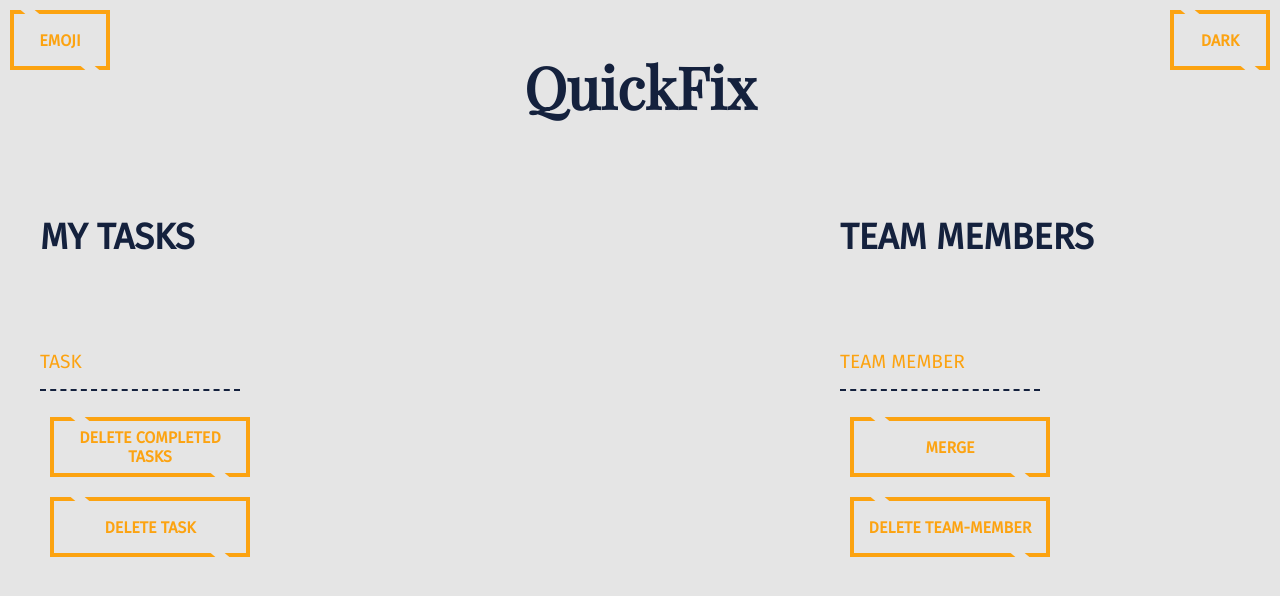
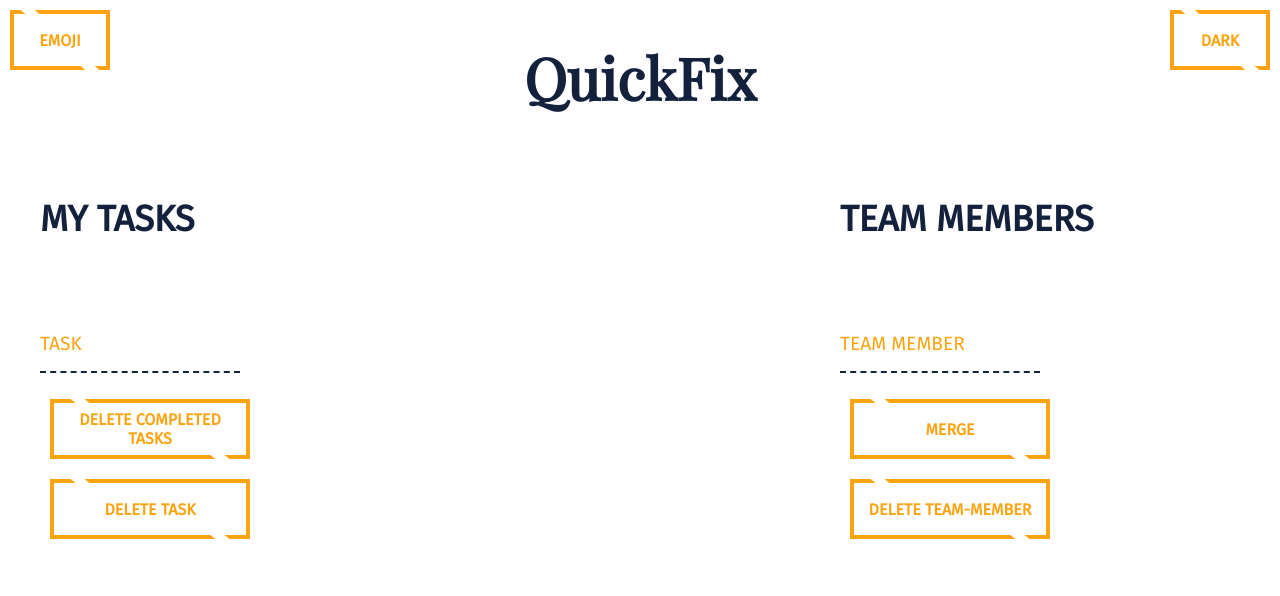
Before and after one commit to 97krihop/PRO104-Webprosjekt-eksamen, a plain HTML site: page docs/index.html in a window 1280 px wide. Drawn offline with nearby package versions, Linux system fonts and the light colour scheme.

Commit message:
WP 2 godsjenning

```diff
--- a/docs/css/style.css
+++ b/docs/css/style.css
@@ -1,5 +1,5 @@
 :root {
-	--clr-light: #e5e5e5;
+	--clr-light: #ffffff;
 	--clr-dark: #14213d;
 	--clr-active: #fca311;
 
@@ -66,7 +66,7 @@ ul {
 	width: 100%;
 	padding: 0.25rem 0;
 	background: none;
-	color: white;
+	color: var(--foreground);
 	font-size: 1.2em;
 	font-weight: bolder;
 	transition: border 500ms;
--- a/docs/index.html
+++ b/docs/index.html
@@ -17,12 +17,12 @@
 		<title>QuickFix</title>
 	</head>
 
-	<body>
+	<body role="main">
 		<!-- title -->
-		<h2 class="title">QuickFix</h2>
+		<h1 class="title" role="banner">QuickFix</h1>
 
 		<!-- task -->
-		<div class="all-tasks">
+		<div class="all-tasks" role="main" aria-labelledby="Tasks">
 			<h2>MY TASKS</h2>
 			<!-- list of tasks -->
 			<ul class="task-task" data-tasks></ul>
@@ -50,7 +50,7 @@
 
 		<!-- active area-->
 
-		<div class="active" data-active-div>
+		<div class="active" data-active-div role="form">
 			<!-- the active task -->
 			<h2 data-active-h2></h2>
 
@@ -83,7 +83,7 @@
 
 		<!-- team members -->
 
-		<div class="team-members">
+		<div class="team-members" role="main" aria-labelledby="Team-meber">
 			<h2>TEAM MEMBERS</h2>
 			<!-- list of team members -->
 			<ul class="task-list" data-teams></ul>
@@ -111,10 +111,14 @@
 		</div>
 
 		<!-- darkmode -->
-		<button class="darkmode-btn btn" data-darkmode-toggle>dark</button>
+		<button class="darkmode-btn btn" data-darkmode-toggle role="button">
+			dark
+		</button>
 
 		<!-- emojiMode -->
-		<button class="emoji-btn btn" data-emoji-toggle>emoji</button>
+		<button class="emoji-btn btn" data-emoji-toggle role="button">
+			emoji
+		</button>
 
 		<!-- script -->
 		<script defer src="js/darkmode.js"></script>
```
